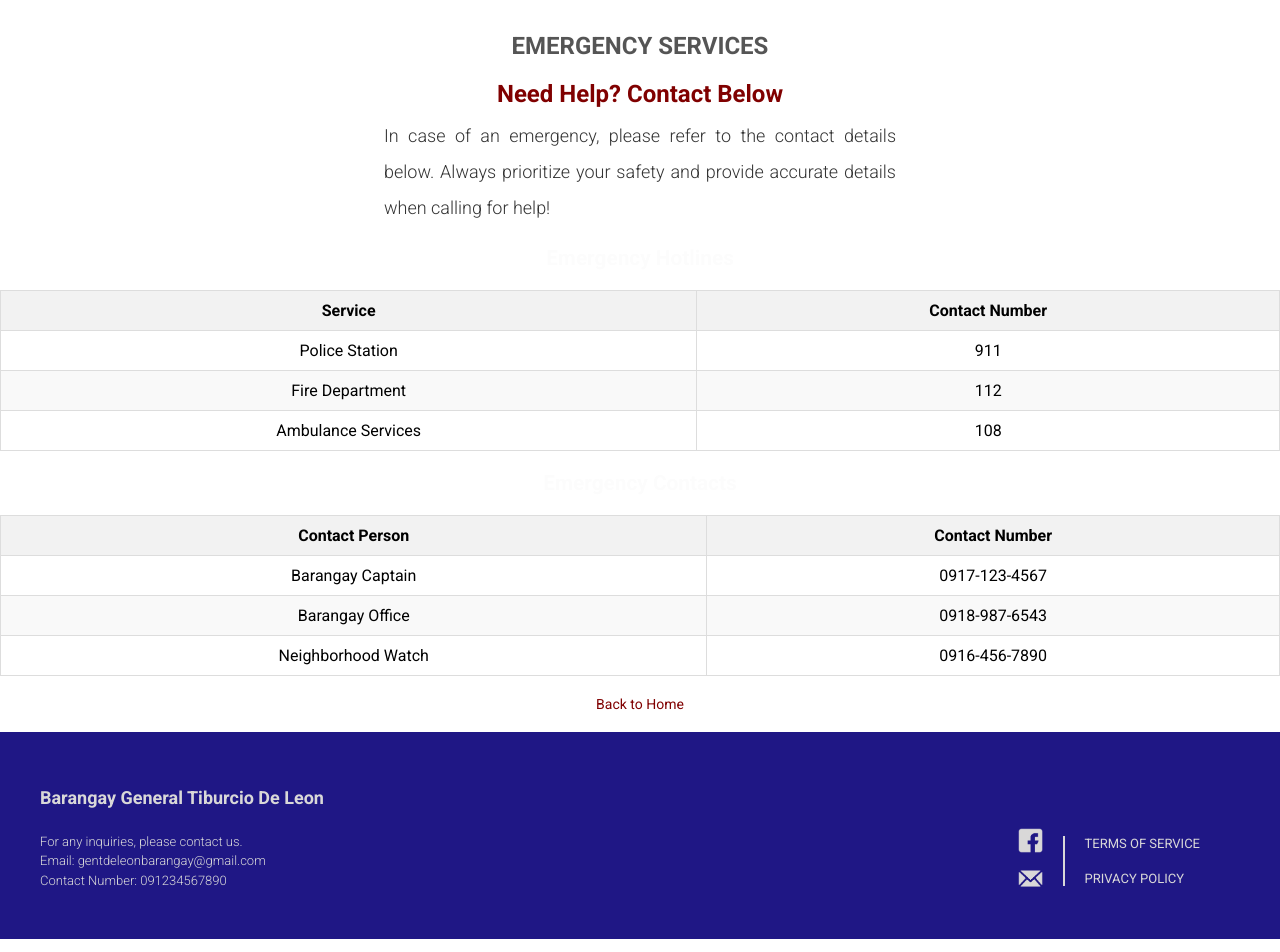
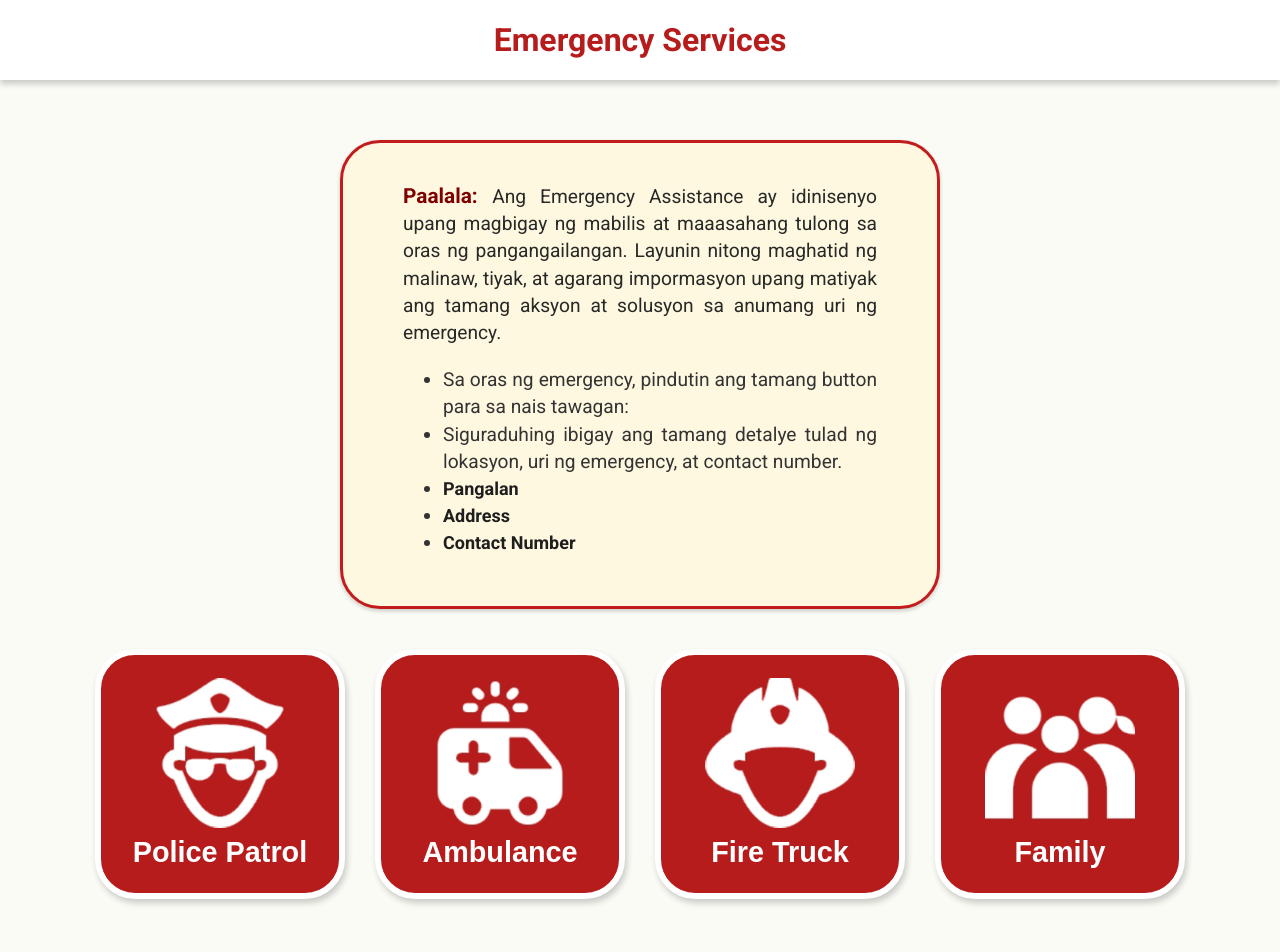
Before and after one commit to Gothboi26/SeniorWEb, a React (Create React App) app in the folder companion/: page /emergency in a window 1280 px wide. Shown: the top 952 px of the page. Built offline with nearby package versions, Linux system fonts and the light colour scheme.

Commit message:
Fixed the css in Emergency section.
- Edited the css in Emergency section.
- Added a div for some elements in Emergency.js.

```diff
--- a/companion/src/Emergency.css
+++ b/companion/src/Emergency.css
@@ -1,17 +1,161 @@
 /* General Styles */
 body {
-  font-family: "Glacial Indifference", sans-serif;
+  font-family: "Roboto", sans-serif;
   margin: 0;
   padding: 0;
   background-color: #f9f9f9; /* Light background */
 }
 
-.emergency-instructions {
-  font-size: 18px;
-  line-height: 2;
+/* Emergency Content */
+.emergency-content {
+  background: #FBFBF6;;
+  padding: 0;
+  margin: 0;
+  border-radius: 8px;
+  font-family: "Roboto", sans-serif;
+  max-width: 100%;
   color: #333;
+}
+
+
+/* Emergency Title Container */
+.emergency-title-container {
+  width: 100%;
+  height: 80px;
+  display: flex;
+  align-items: center;
+  justify-content: center;
+  background-color: #ffffff;
+  box-shadow: 0px 4px 6px rgba(0, 0, 0, 0.2); /* Added drop shadow */
+}
+
+.emergency-title-container h1 {
+  font-size: 2rem;
+  font-weight: bold;
+  color: #b71c1c;
+  margin: 0; /* Removes extra spacing */
+  text-align: center; /* Center text within the element */
+}
+
+/* Emergency Details Container */
+.emergency-details-container {
+  padding: 20px;
+  margin: 40px 20rem;
+  background-color: #FBFBF6;
+}
+
+.emergency-description {
+  padding: 40px 60px 30px;
+  background-color: #fff8e1;
+  border: 3px solid #C31C1C;
+  border-radius: 40px;
+  line-height: 1.7rem;
+  box-shadow: 0px 2px 4px rgba(0, 0, 0, 0.2);
+}
+
+.emergency-desc-title {
+  margin-bottom: 20px;
+  font-size: 1.2rem;
+  font-weight: 400;
   text-align: justify;
-  padding: 0 30%; /* Add horizontal padding to center the content visually */
+  color: #272927;
+  margin-top: 0;
+}
+
+.emergency-desc-title strong {
+  margin-bottom: 20px;
+  font-size: 1.3rem;
+  color: #800000;
+  font-weight: bold;
+  margin-top: 10px;
+}
+
+.emergency-desc {
+  font-size: 1.2rem;
+  justify-content: left;
+  text-align: justify;
+}
+
+/* Button Styles */
+.buttons-container {
+  display: flex;
+  gap: 30px;
+  justify-content: center;
+  align-items: center;
+  margin: 40px;
+
+}
+
+.police-container button,
+.ambulance-container button,
+.firetruck-container button,
+.family-container button {
+  width: 250px;
+  height: 250px;
+  background-color: #b71c1c;
+  color: white;
+  border: 6px solid #ffffff;
+  border-radius: 40px;
+  display: flex;
+  flex-direction: column;
+  align-items: center;
+  justify-content: center;
+  font-size: 14px;
+  font-weight: bold;
+  cursor: pointer;
+  box-shadow: 2px 4px 6px rgba(0, 0, 0, 0.2);
+  transition: transform 0.2s, box-shadow 0.2s;
+}
+
+.police-container:hover,
+.ambulance-container:hover,
+.firetruck-container:hover,
+.family-container:hover {
+  width: 250px;
+  height: 250px;
+  background-color: #b71c1c;
+  border: 6px solid #ffffff;
+  color: white;
+  border-radius: 40px;
+  display: flex;
+  flex-direction: column;
+  align-items: center;
+  justify-content: center;
+  font-size: 14px;
+  font-weight: bold;
+  cursor: pointer;
+  box-shadow: 2px 4px 6px rgba(0, 0, 0, 0.2);
+  transition: transform 0.2s, box-shadow 0.2s;
+}
+
+/* Image Styles */
+.buttons-container img {
+  width: 150px;
+  height: 150px;
+  margin-bottom: 8px;
+}
+
+.buttons-container span {
+  font-size: 1.8rem;
+}
+
+.hotlines-container {
+  padding: 20px;
+  margin: 40px 20rem;
+}
+
+.hotlines-title,
+.contacts-title {
+  color: #fcfcfc;
+  background-color: #C31c1c;
+  font-family: "Roboto", sans-serif;
+  border-radius: 25px;
+  font-size: 1.5rem;
+  font-weight: 600;
+  justify-content: center;
+  align-items: center;
+  padding: 8px;
+  text-align: center;
 }
 
 .button-container {
@@ -248,22 +392,6 @@ textarea {
   background-color: #a00000;
 }
 
-* Center the content on the page */ .emergency-container {
-  display: flex;
-  flex-direction: column;
-  align-items: center;
-  justify-content: center;
-  min-height: 100vh;
-  background-color: #f9f9f9;
-  padding: 20px;
-}
-
-/* Center the inner content */
-.emergency-content {
-  text-align: center;
-  max-width: 100%;
-  width: 100%;
-}
 
 /* Instructions styling */
 .emergency-instructions {
@@ -279,6 +407,7 @@ textarea {
   width: 100%;
   border-collapse: collapse;
   margin: 20px 0;
+  font-size: 1rem;
 }
 
 .contacts-table th,
--- a/companion/src/Emergency.js
+++ b/companion/src/Emergency.js
@@ -2,6 +2,10 @@ import React from "react";
 import "./Emergency.css"; // Ensure styles are updated to center content
 import Navbar from "./Navbar"; // Import the Navbar component
 import Footer from "./Footer";
+import police from "./assets/police.png";
+import ambulance from "./assets/ambulance.png";
+import firetruck from "./assets/firetruck.png";
+import family from "./assets/family.png";
 
 const Emergency = ({ role, handleLogout }) => {
   const emergencyHotlines = [
@@ -20,16 +24,70 @@ const Emergency = ({ role, handleLogout }) => {
     <div className="emergency-container">
       <Navbar role={role} handleLogout={handleLogout} />
       <div className="emergency-content">
-        <h4 className="section-title">EMERGENCY SERVICES</h4>
-        <h2 className="section-call">Need Help? Contact Below</h2>
-        <p className="emergency-instructions">
-          In case of an emergency, please refer to the contact details below.
-          Always prioritize your safety and provide accurate details when
-          calling for help!
+        <div className="emergency-title-container">
+          <h1 className="emergency-title">Emergency Services</h1>
+        </div>
+
+        <div className="emergency-details-container">
+          <div className="emergency-description">
+            <p className="emergency-desc-title">
+              <strong>Paalala: </strong>
+              Ang Emergency Assistance ay idinisenyo upang magbigay ng mabilis at maaasahang tulong sa oras ng pangangailangan. Layunin nitong maghatid ng malinaw, tiyak, at agarang impormasyon upang matiyak ang tamang aksyon at solusyon sa anumang uri ng emergency.
             </p>
+            <ul className="emergency-desc">
+              <li>
+              Sa oras ng emergency, pindutin ang tamang button para sa nais tawagan:
+              </li>
+              <li>
+              Siguraduhing ibigay ang tamang detalye tulad ng lokasyon, uri ng emergency, at contact number.
+              </li>
+              <li>
+                <strong>Pangalan</strong>
+              </li>
+              <li>
+                <strong>Address</strong>
+              </li>
+              <li>
+                <strong>Contact Number</strong>
+              </li>
+            </ul>
+          </div>
 
-        <div className="emergency-contacts">
-          <h3>Emergency Hotlines</h3>
+          <div className="buttons-container">
+            <div className="police-container">
+              <button>
+                  <img src={police} className="police-icon" alt="police"></img>
+                  <span className="police-title">Police Patrol</span>
+              </button>
+            </div>
+            <div className="ambulance-container">
+              <button>
+                  <img src={ambulance} className="ambulance-icon"alt="ambulance"></img>
+                  <span className="ambulance-title">Ambulance</span>
+              </button>
+            </div>
+            <div className="firetruck-container">
+              <button>
+                  <img src={firetruck} className="firetruck-icon"alt="firetruck"></img>
+                  <span className="firetruck-title">Fire Truck</span>
+              </button>
+            </div>
+            <div className="family-container">
+              <button>
+                  <img src={family} className="family-icon" alt="family"></img>
+                  <span className="family-title">Family</span>
+              </button>
+            </div>
+          </div>
+
+
+
+
+        </div>
+
+        <div className="hotlines-container">
+          <div className="hotlines">
+            <p className="hotlines-title">Emergency Hotlines</p>
             <table className="contacts-table">
               <thead>
                 <tr>
@@ -48,8 +106,8 @@ const Emergency = ({ role, handleLogout }) => {
             </table>
           </div>
 
-        <div className="emergency-contacts">
-          <h3>Emergency Contacts</h3>
+          <div className="contacts">
+          <p className="contacts-title">Emergency Contacts</p>
             <table className="contacts-table">
               <thead>
                 <tr>
@@ -68,6 +126,18 @@ const Emergency = ({ role, handleLogout }) => {
             </table>
           </div>
 
+        </div>
+
+        <div className="emergency-contacts">
+          <h3>Emergency Hotlines</h3>
+
+        </div>
+
+        <div className="emergency-contacts">
+          <h3>Emergency Contacts</h3>
+
+        </div>
+
         <a className="back-link" href="/">
           Back to Home
         </a>
```
Lines whose indentation alone changed are shown as unchanged.
